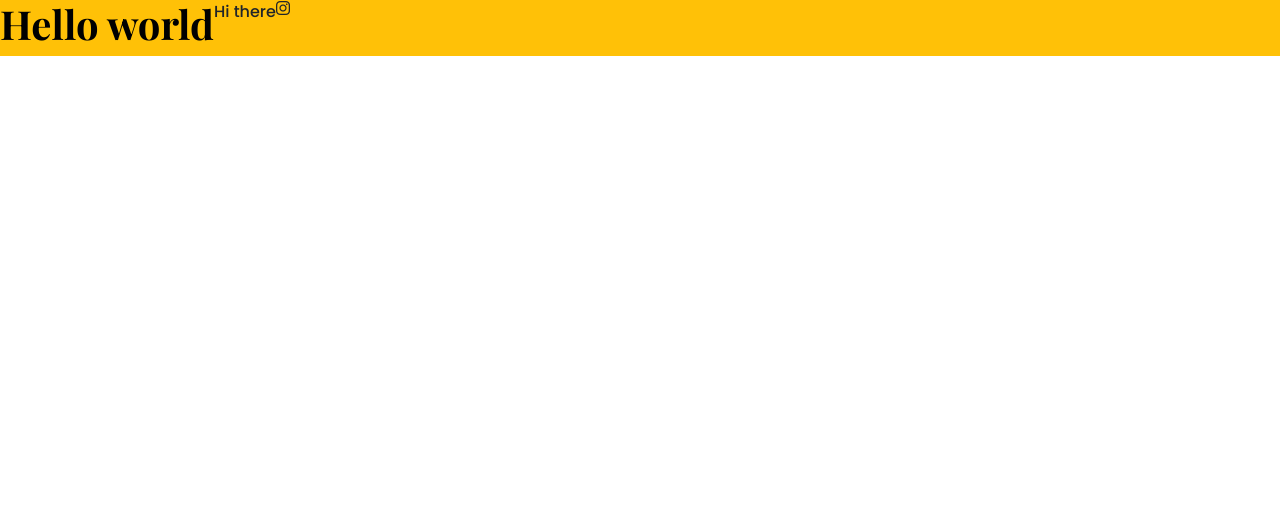
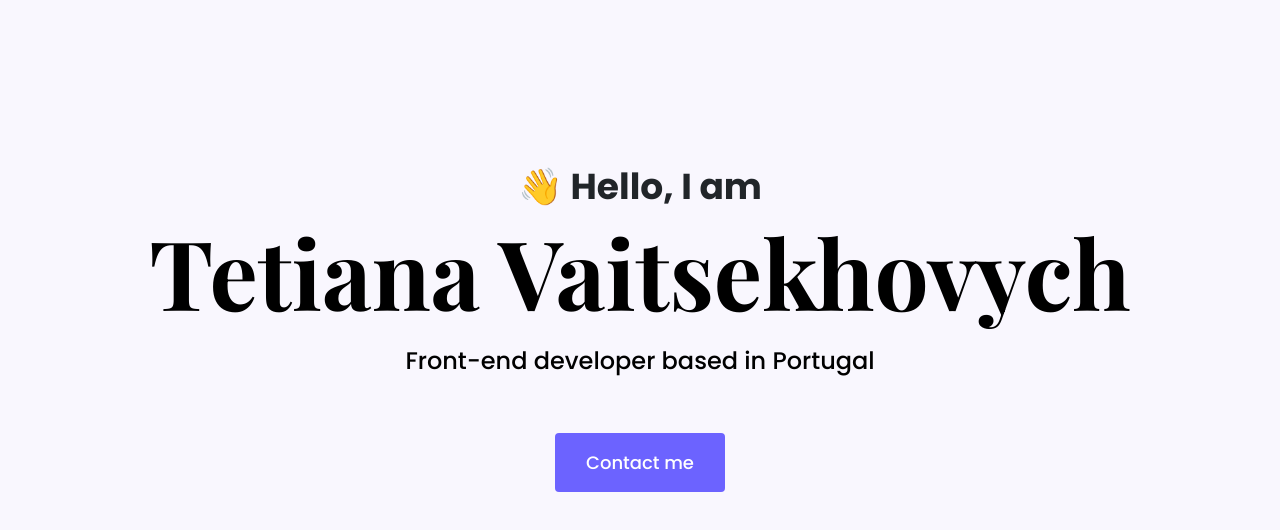
Before and after one commit to TaniaLap/portfolio-project, a plain HTML site: page index.html in a window 1280 px wide. Drawn offline with nearby package versions, Linux system fonts and the light colour scheme.

Commit message:
added css

```diff
--- a/index.html
+++ b/index.html
@@ -28,10 +28,11 @@
     <title>Document</title>
   </head>
   <body>
-    <div class="d-flex bg-warning">
-      <h1>Hello world</h1>
-      <p>Hi there</p>
-      <i class="fab fa-instagram"></i>
+    <div class="hero">
+      <p>👋 Hello, I am</p>
+      <h1>Tetiana Vaitsekhovych</h1>
+      <h2 class="mb-5">Front-end developer based in Portugal</h2>
+      <a href="#" class="btn btn-branding">Contact me</a>
     </div>
   </body>
 </html>
--- a/styles/portfolio.css
+++ b/styles/portfolio.css
@@ -1,10 +1,50 @@
-h1 {
+:root {
+  --brading-color: #6c63ff;
+  --heading-font-family: "Playfair Display", serif;
+  --default-font-family: "Poppins", sans-serif;
+  --secondary-color: #f9f7fe;
+}
+
+body {
+  font-family: var(--default-font-family);
+}
+h1,
+h2,
+h3,
+h4,
+h5,
+h6 {
   color: black;
-  font-family: "Playfair Display", serif;
+  font-family: var(--heading-font-family);
   font-weight: bold;
 }
-
+h1 {
+  font-size: 96px;
+}
 p {
-  font-family: "Poppins", sans-serif;
   font-weight: normal;
 }
+.hero {
+  background: var(--secondary-color);
+  text-align: center;
+  padding: 160px 20px;
+}
+.hero p {
+  font-size: 36px;
+  font-weight: bold;
+  margin: 0%;
+}
+.hero h2 {
+  font-family: var(--default-font-family);
+  font-weight: normal;
+  font-size: 24px;
+  line-height: 2;
+}
+.btn-branding {
+  background: var(--brading-color);
+  border-radius: 4px;
+  color: white;
+  font-size: 18px;
+  line-height: 27px;
+  padding: 15px 30px;
+}
```
